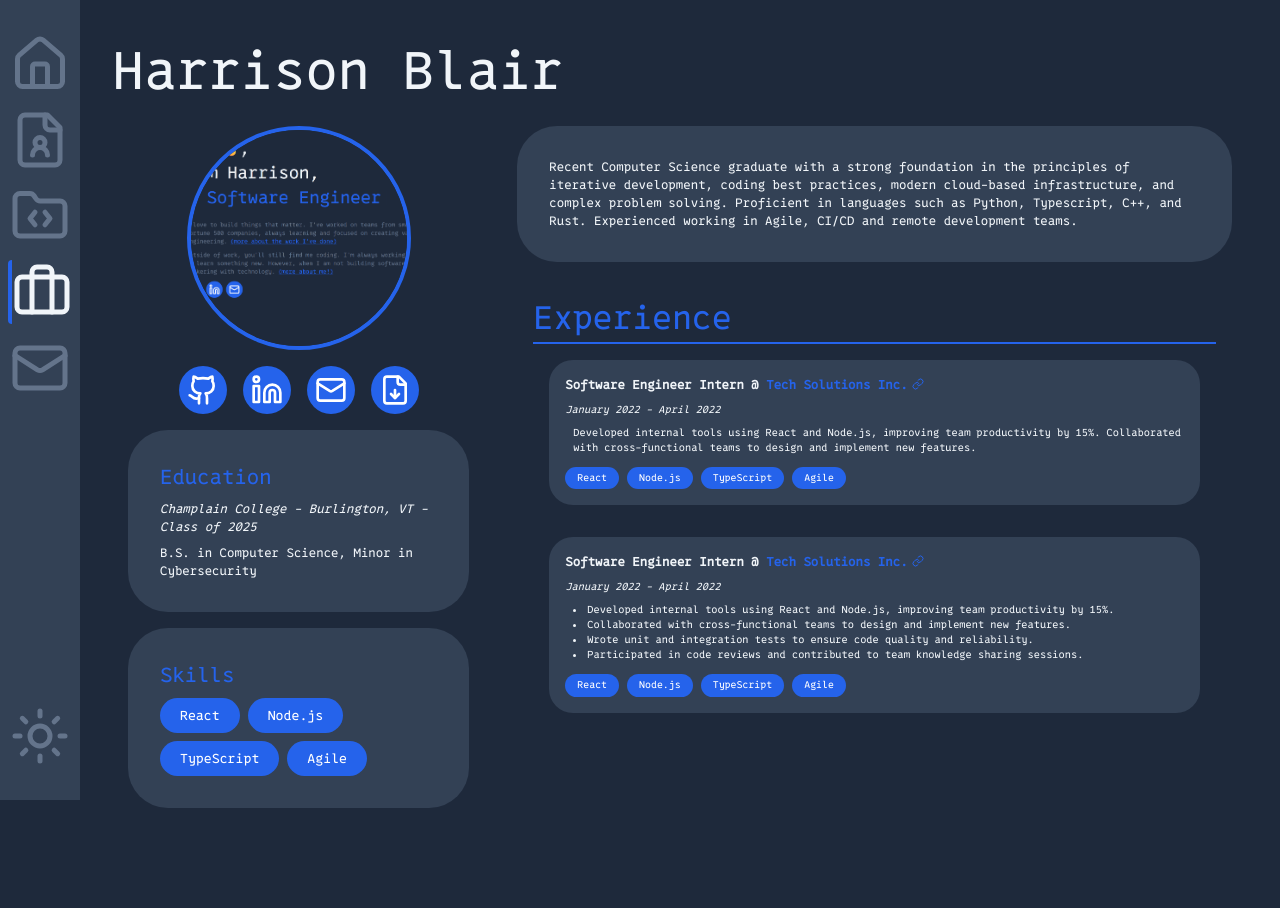
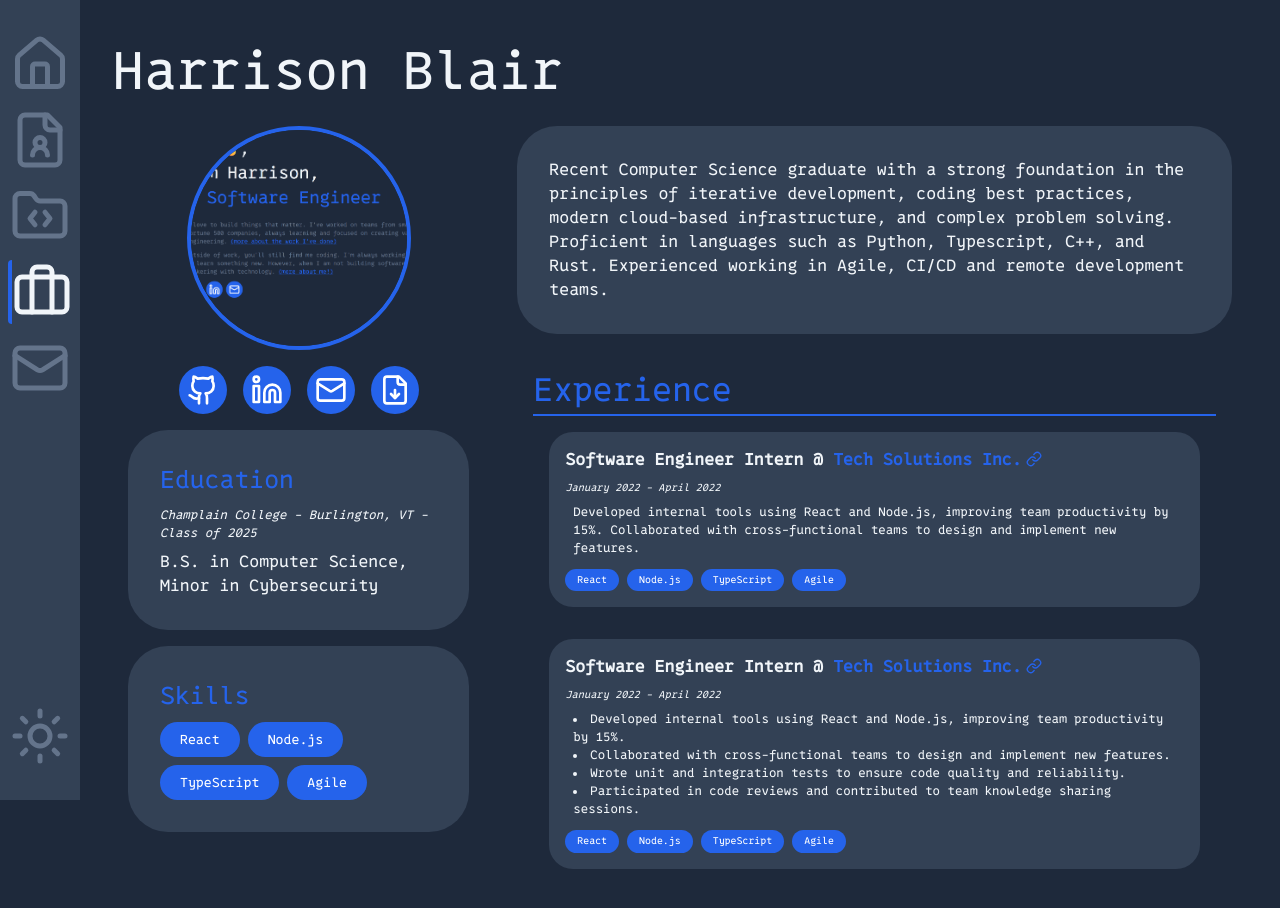
Before and after one commit to Harrison-Blair/personal-website, a Next.js app: page /work in a window 1280 px wide. Shown: the top 908 px of the page. Before the commit the page ends 856 px from the top, so only its background shows below. Built offline with nearby package versions, Linux system fonts and the light colour scheme.

Commit message:
increase text sizing

```diff
--- a/src/app/components/ui/ExperienceTile.tsx
+++ b/src/app/components/ui/ExperienceTile.tsx
@@ -13,7 +13,7 @@ export default function ExperienceTile({
 }: ExperienceTileProps) {
     return (
         <div className={`bg-[var(--muted)] rounded-3xl p-4 m-4 ${styling}`}>
-            <h3 className="text-[1.5vh] font-semibold mb-2">
+            <h3 className="text-[2vh] font-semibold mb-2">
                 {experience.role} @
                 { experience.link ? (
                     <a
@@ -24,7 +24,7 @@ export default function ExperienceTile({
                     >
                         {' '}
                         {experience.company}
-                        <Link className="inline mb-1 ml-1" size={'1.5vh'} />
+                        <Link className="inline mb-1 ml-1" size={'2vh'} />
                     </a>
                 ) : (
                     <span>{' '}{experience.company}</span>
@@ -32,13 +32,13 @@ export default function ExperienceTile({
             </h3>
             <p className="text-[1.25vh] italic mb-2">{experience.startDate} {' - '} {experience.endDate}</p>
             {Array.isArray(experience.description) ? (
-                <ul className="list-disc list-inside text-[1.25vh] mb-3 ml-2">
+                <ul className="list-disc list-inside text-[1.5vh] mb-3 ml-2">
                     {experience.description.map((item, index) => (
                         <li key={index}>{item}</li>
                     ))}
                 </ul>
             ) : (
-                <p className="text-[1.25vh] mb-3 ml-2">{experience.description}</p>
+                <p className="text-[1.5vh] mb-3 ml-2">{experience.description}</p>
             )}
             <div className="flex flex-wrap gap-2">
                 {experience.tags?.map((tag, index) => (
--- a/src/app/work/page.tsx
+++ b/src/app/work/page.tsx
@@ -61,7 +61,7 @@ export default function Work() {
           </div>
           <div className="bg-[var(--muted)] rounded-[2.5rem] m-4 p-4 ">
             <div className="flex flex-col p-4 gap-2">
-              <h2 className="text-[2.5vh] text-[var(--primary)]">
+              <h2 className="text-[3vh] text-[var(--primary)]">
                 Education
               </h2>
               <a
@@ -72,14 +72,14 @@ export default function Work() {
               >
                 Champlain College - Burlington, VT - Class of 2025
               </a>
-              <p className="text-[1.5vh]">
+              <p className="text-[2vh]">
                 B.S. in Computer Science, Minor in Cybersecurity
               </p>
             </div>
           </div>
           <div className="bg-[var(--muted)] rounded-[2.5rem] m-4 p-4 ">
             <div className="flex flex-col m-4 gap-2">
-              <h2 className="text-[2.5vh] text-[var(--primary)]">
+              <h2 className="text-[3vh] text-[var(--primary)]">
                 Skills
               </h2>
               <div className="flex flex-wrap gap-2">
@@ -93,7 +93,7 @@ export default function Work() {
         <div> {/* Main Content - 2/3 of Screen */}
           <div className="bg-[var(--muted)] rounded-[2.5rem] m-4 p-4 ">
             <div className="flex flex-col m-4">
-              <p className="text-[1.5vh]">
+              <p className="text-[2vh]">
                 Recent Computer Science graduate with a strong foundation in the principles of iterative development, coding
                 best practices, modern cloud-based infrastructure, and complex problem solving. Proficient in languages such as
                 Python, Typescript, C++, and Rust. Experienced working in Agile, CI/CD and remote development teams.
```
